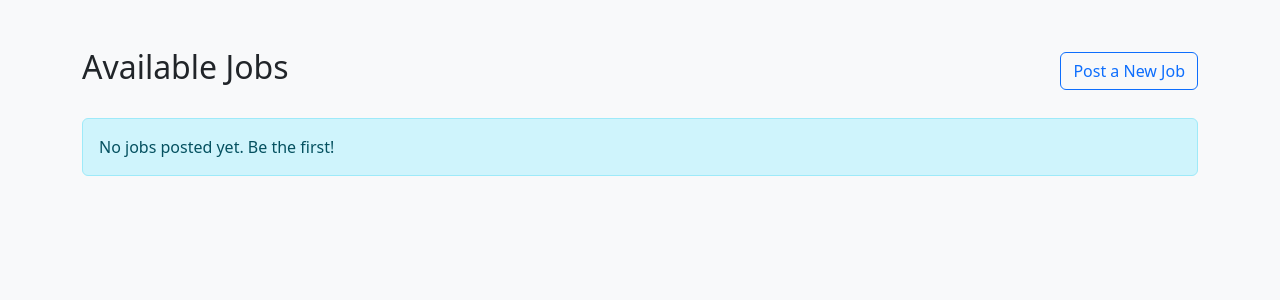
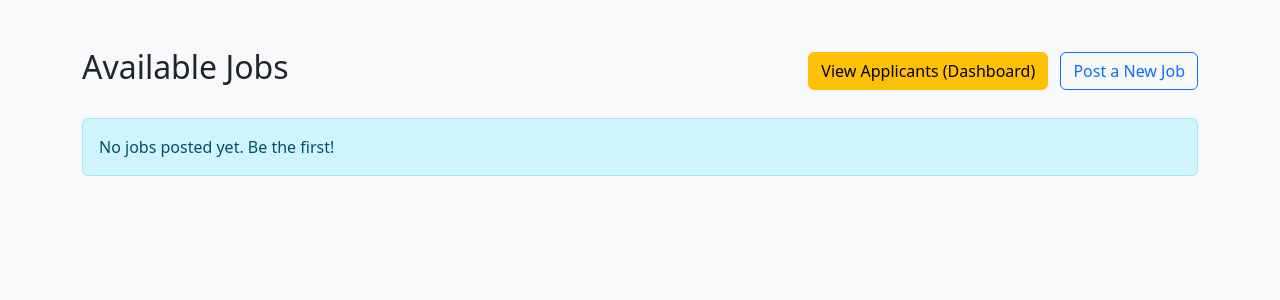
Before and after one commit to itisFAHIM/HireNow-Project-411, a Django app: page /jobs/board/ in a window 1280 px wide. Shown: the part 56-356 px from the top of the page. Run offline with Django 5.2, Linux system fonts and the light colour scheme; the visitor is signed in with stand-in values (Sample User, id 1); data that the repository does not hold is empty.

Commit message:
Just added a dashboard view fri admin for direct access in dashboard

```diff
--- a/hirenow/db_connection.py
+++ b/hirenow/db_connection.py
@@ -1,8 +1,6 @@
 from pymongo import MongoClient
 
 def get_db():
-    # Since you're installing MongoDB locally, we connect to localhost
     client = MongoClient("mongodb://localhost:27017/")
-    # 'HireNowDB' is the name of your database in Mongo
     db = client['HireNowDB']
     return db
--- a/jobs/templates/jobs/job_list.html
+++ b/jobs/templates/jobs/job_list.html
@@ -31,7 +31,10 @@
             <h2>Available Jobs</h2>
 
             {% if user.is_superuser or user.role == 'admin' %}
-                <a href="{% url 'post_job' %}" class="btn btn-outline-primary">Post a New Job</a>
+                <div>
+                    <a href="{% url 'employer_dashboard' %}" class="btn btn-warning me-2">View Applicants (Dashboard)</a>
+                    <a href="{% url 'post_job' %}" class="btn btn-outline-primary">Post a New Job</a>
+                </div>
             {% endif %}
         </div>
 
```
Also changed, not shown: hirenow/settings.py (+1 -14 lines).
